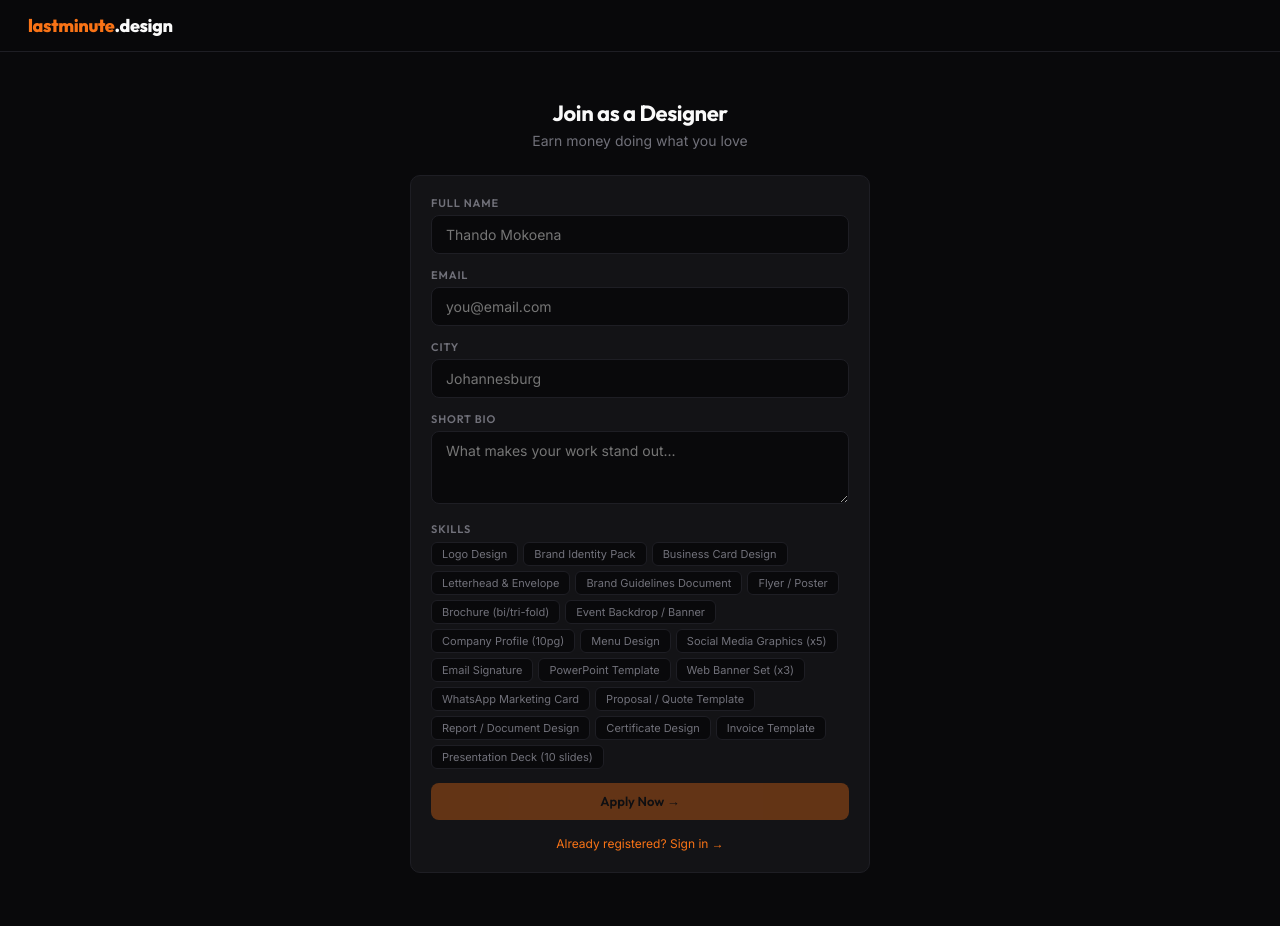
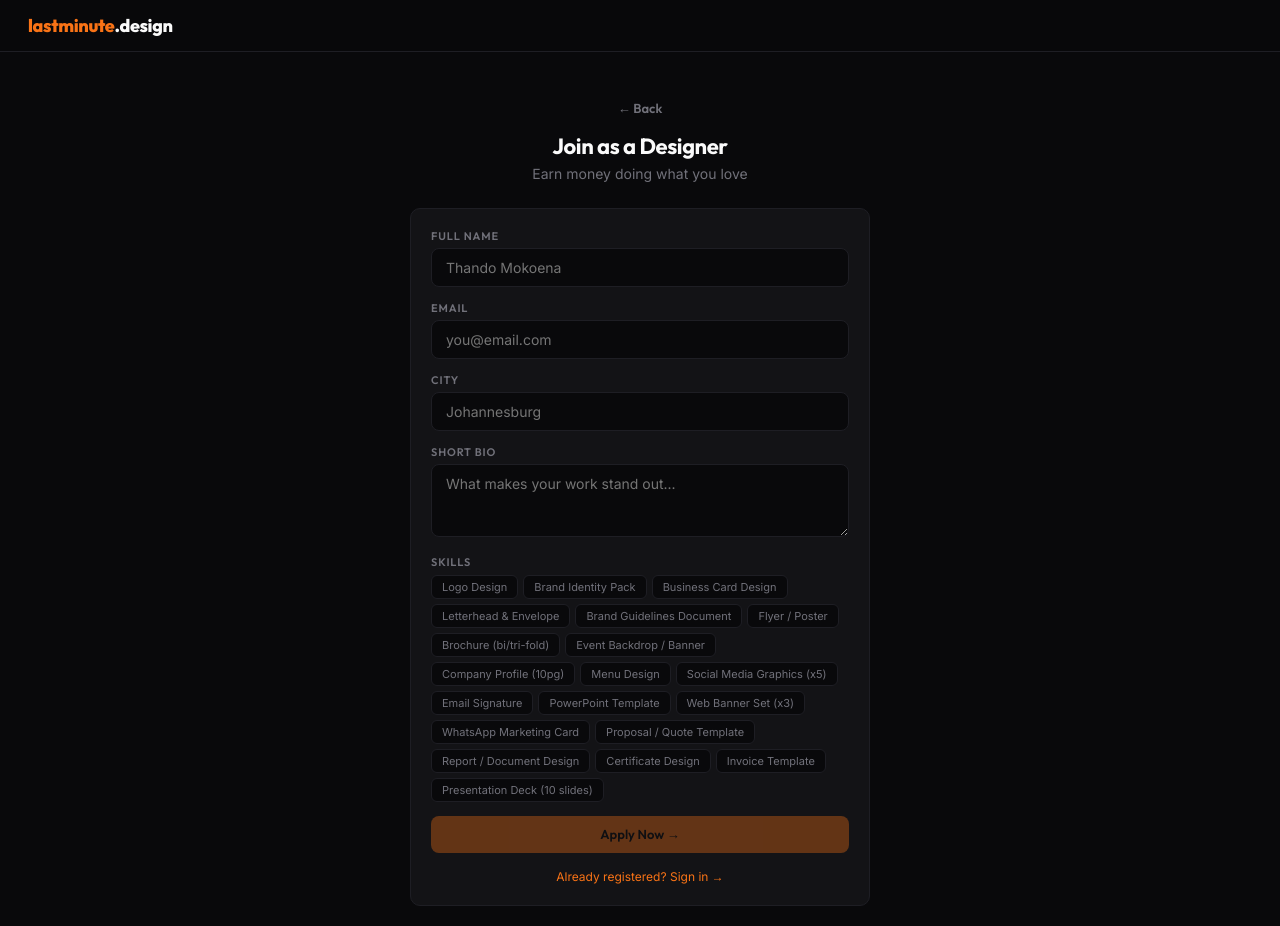
Before and after one commit to beatrootpine/lastminutedesign, a React (Vite) app: page / in a window 1280 px wide. Both pictures are taken after a click on the button "Join as Designer". Before the commit the page ends 893 px from the top, so only its background shows below. Built offline with nearby package versions, Linux system fonts and the light colour scheme.

Commit message:
Update App.jsx

```diff
--- a/App.jsx
+++ b/App.jsx
@@ -612,7 +612,9 @@ const DesRegForm = ({ go, onReg }) => {
     <div style={{ minHeight: "100vh", background: X.bg, display: "flex", alignItems: "center", justifyContent: "center", padding: 20 }}>
       <div style={{ maxWidth: 460, width: "100%" }}>
         <Nav go={go} minimal />
-        <div style={{ textAlign: "center", marginBottom: 24, paddingTop: 80 }}><H s={22}>Join as a Designer</H><T dim style={{ marginTop: 4 }}>Earn money doing what you love</T></div>
+        <div style={{ textAlign: "center", marginBottom: 24, paddingTop: 80 }}>
+          <button onClick={() => go("landing")} style={{ background: "none", border: "none", color: X.gray, fontSize: 13, fontFamily: "Outfit", fontWeight: 600, cursor: "pointer", marginBottom: 16, display: "flex", alignItems: "center", gap: 4, margin: "0 auto 16px" }}>← Back</button>
+          <H s={22}>Join as a Designer</H><T dim style={{ marginTop: 4 }}>Earn money doing what you love</T></div>
         <Card>
           <Field label="Full Name" value={name} onChange={setName} placeholder="Thando Mokoena" />
           <Field label="Email" value={email} onChange={setEmail} type="email" placeholder="you@email.com" />
@@ -737,8 +739,11 @@ export default function App() {
         <div style={{ minHeight: "100vh", background: X.bg, display: "flex", alignItems: "center", justifyContent: "center", padding: 20 }}>
           <div style={{ maxWidth: 360, width: "100%" }}>
             <Nav go={setPg} minimal />
-            <div style={{ textAlign: "center", marginBottom: 24, paddingTop: 80 }}><H s={22}>Get started</H><T dim style={{ marginTop: 4 }}>Enter your details to submit a gig</T></div>
-            <Card><Field label="Name" value={cName} onChange={setCName} placeholder="Your name" /><Field label="Email" value={cEmail} onChange={setCEmail} type="email" placeholder="you@email.com" /><Btn full onClick={custLogin} disabled={!cName || !cEmail}>Continue →</Btn></Card>
+            <div style={{ paddingTop: 80 }}>
+              <button onClick={() => setPg("landing")} style={{ background: "none", border: "none", color: X.gray, fontSize: 13, fontFamily: "Outfit", fontWeight: 600, cursor: "pointer", marginBottom: 16, display: "flex", alignItems: "center", gap: 4 }}>← Back</button>
+              <div style={{ textAlign: "center", marginBottom: 24 }}><H s={22}>Get started</H><T dim style={{ marginTop: 4 }}>Enter your details to submit a gig</T></div>
+              <Card><Field label="Name" value={cName} onChange={setCName} placeholder="Your name" /><Field label="Email" value={cEmail} onChange={setCEmail} type="email" placeholder="you@email.com" /><Btn full onClick={custLogin} disabled={!cName || !cEmail}>Continue →</Btn></Card>
+            </div>
           </div>
         </div>
       )}
@@ -753,8 +758,11 @@ export default function App() {
         <div style={{ minHeight: "100vh", background: X.bg, display: "flex", alignItems: "center", justifyContent: "center", padding: 20 }}>
           <div style={{ maxWidth: 360, width: "100%" }}>
             <Nav go={setPg} minimal />
-            <div style={{ textAlign: "center", marginBottom: 24, paddingTop: 80 }}><H s={22}>Designer sign in</H></div>
-            <Card><Field label="Email" value={dEmail} onChange={setDEmail} type="email" placeholder="you@email.com" /><Btn full onClick={desLogin} disabled={!dEmail}>Sign In →</Btn></Card>
+            <div style={{ paddingTop: 80 }}>
+              <button onClick={() => setPg("landing")} style={{ background: "none", border: "none", color: X.gray, fontSize: 13, fontFamily: "Outfit", fontWeight: 600, cursor: "pointer", marginBottom: 16, display: "flex", alignItems: "center", gap: 4 }}>← Back</button>
+              <div style={{ textAlign: "center", marginBottom: 24 }}><H s={22}>Designer sign in</H></div>
+              <Card><Field label="Email" value={dEmail} onChange={setDEmail} type="email" placeholder="you@email.com" /><Btn full onClick={desLogin} disabled={!dEmail}>Sign In →</Btn></Card>
+            </div>
           </div>
         </div>
       )}
```
